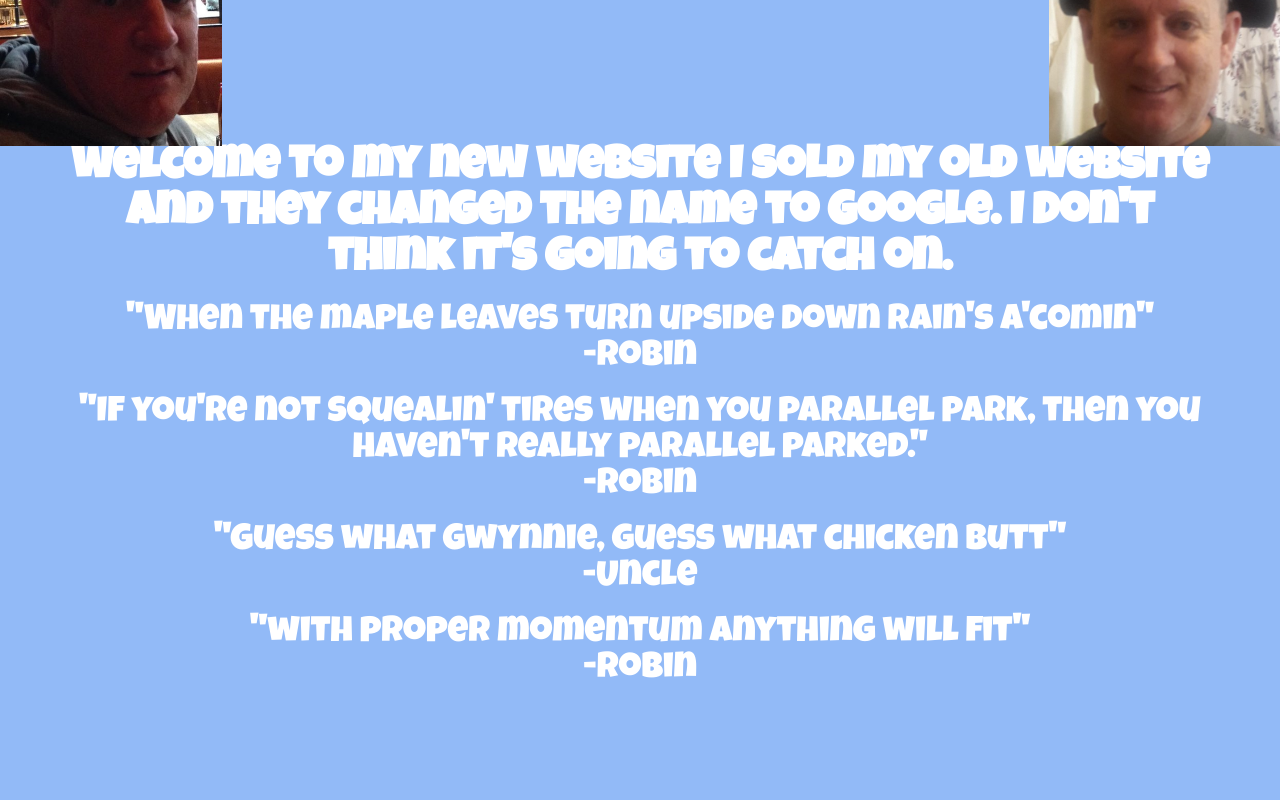
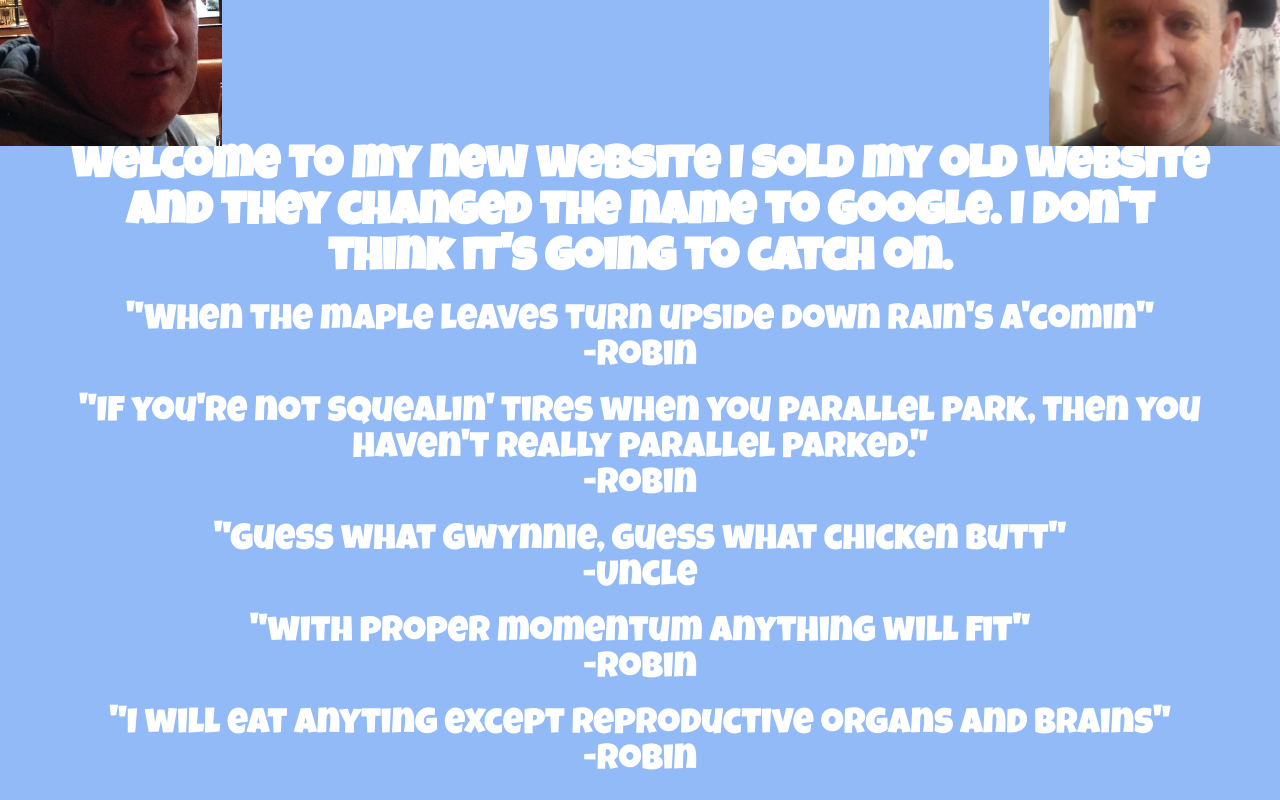
Before and after one commit to shadopawn/RobsNotWrong, a React (Create React App) app: page / in a window 1280 px wide. Shown: the part 654-1454 px from the top of the page. Before the commit the page ends 1362 px from the top, so only its background shows below. Built offline with nearby package versions, Linux system fonts and the light colour scheme.

Commit message:
Add new quote

```diff
--- a/src/App.js
+++ b/src/App.js
@@ -26,6 +26,7 @@ function App() {
       <p className="quote">"If you're not squealin' tires when you parallel park, then you haven't really parallel parked."<br/>-Robin</p>
       <p className="quote">"Guess what Gwynnie, guess what chicken butt"<br/>-Uncle</p>
       <p className="quote">"with proper momentum anything will fit"<br/>-Robin</p>
+      <p className="quote">"I will eat anyting except reproductive organs and brains"<br/>-Robin</p>
     </div>
   );
 }
```
